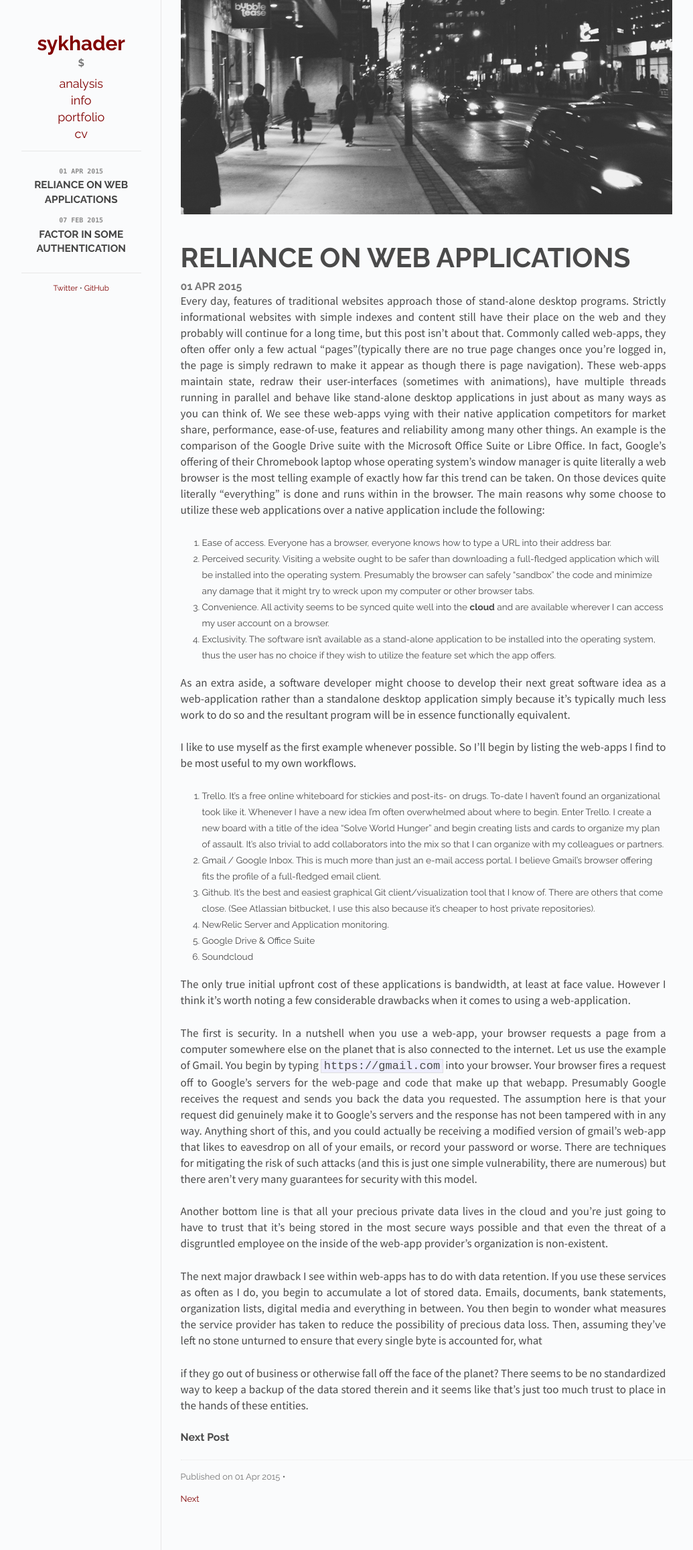
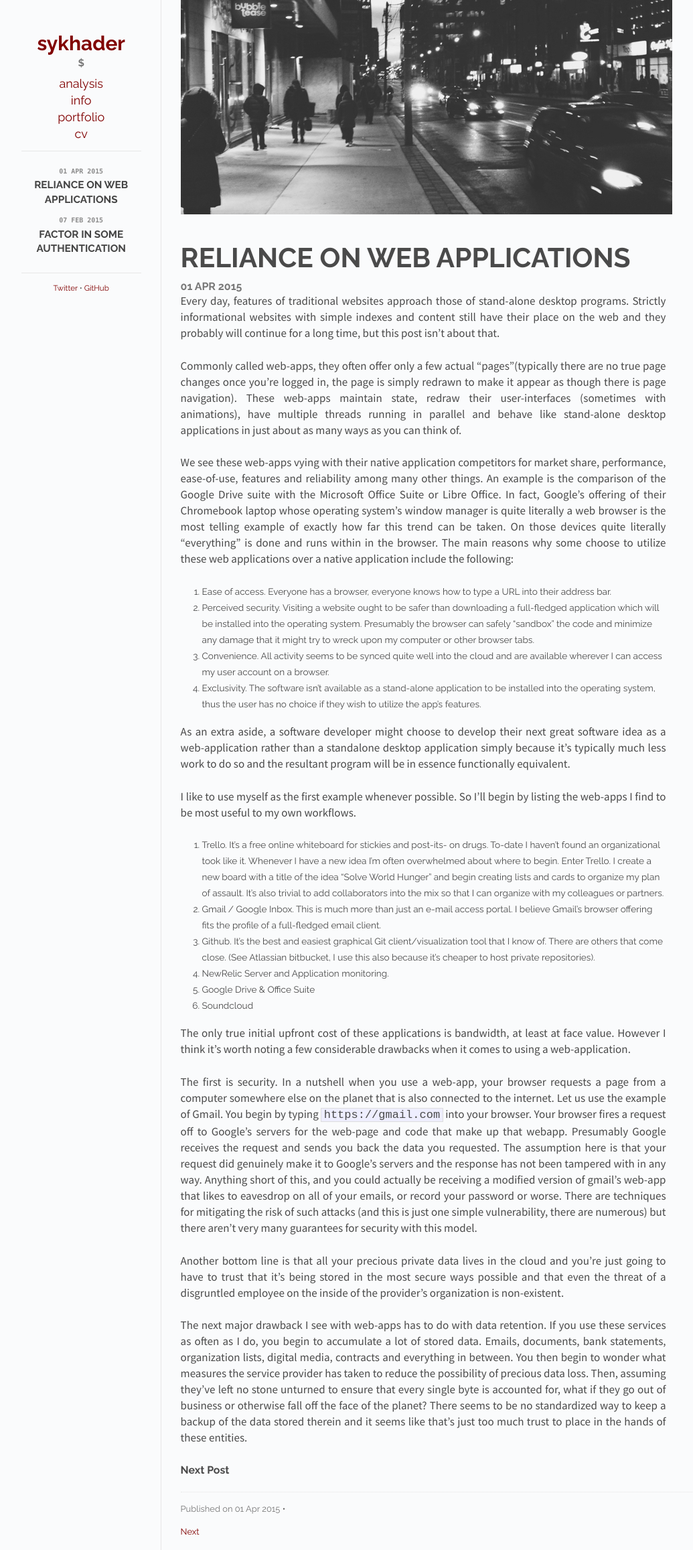
Before and after one commit to sorter/sorter, a Jekyll site: the page built from _posts/2015-04-01-reliance-on-webapps.md, in a window 1280 px wide. Shown: the whole page at 67% size, without its empty margins (118-1153 px from the left). Built offline with Jekyll 4.4.1, drawn with Linux system fonts in a browser that asks for light colours; Markdown is read by kramdown in place of the engine named in the settings.

Commit message:
Update 2015-04-01-reliance-on-webapps.md

```diff
--- a/_posts/2015-04-01-reliance-on-webapps.md
+++ b/_posts/2015-04-01-reliance-on-webapps.md
@@ -9,14 +9,18 @@ Every day, features of traditional websites approach
 those of stand-alone desktop programs. Strictly informational websites
 with simple indexes and content still have their place on the web and
 they probably will continue for a long time, but this post isn't about
-that. Commonly called web-apps, they often offer only a few actual
+that.
+
+Commonly called web-apps, they often offer only a few actual
 "pages"(typically there are no true page changes once you're logged in,
 the page is simply redrawn to make it appear as though there is page
 navigation). These web-apps maintain state, redraw their user-interfaces
 (sometimes with
 animations), have multiple threads running in parallel and behave like
 stand-alone desktop applications in just about as many ways as you can
-think of. We see these web-apps vying with their native application
+think of.
+
+We see these web-apps vying with their native application
 competitors for market share, performance, ease-of-use, features and
 reliability among many other things. An example is the comparison of the
 Google Drive suite with the Microsoft Office Suite or Libre Office. In
@@ -35,11 +39,11 @@ operating system. Presumably the browser can safely "sandbox" the code
 and minimize any damage that it might try to wreck upon my computer or
 other browser tabs.
 3. Convenience. All activity seems to be synced quite well into the
-**cloud** and are available wherever I can access my user account on a
+cloud and are available wherever I can access my user account on a
 browser.
 4. Exclusivity. The software isn't available as a stand-alone
 application to be installed into the operating system, thus the user has
-no choice if they wish to utilize the feature set which the app offers.
+no choice if they wish to utilize the app's features.
 
 As an extra aside, a software developer might choose to develop their
 next great software idea as a web-application rather than a standalone
@@ -91,17 +95,16 @@ this model.
 Another bottom line is that all your precious private data lives in the
 cloud and you're just going to have to trust that it's being stored in
 the most secure ways possible and that even the threat of a disgruntled
-employee on the inside of the web-app provider's organization is
+employee on the inside of the provider's organization is
 non-existent.
 
-The next major drawback I see within web-apps has to do with data
+The next major drawback I see with web-apps has to do with data
 retention. If you use these services as often as I do, you begin to
 accumulate a lot of stored data. Emails, documents, bank statements,
-organization lists, digital media and everything in between. You then
+organization lists, digital media, contracts and everything in between. You then
 begin to wonder what measures the service provider has taken to reduce
 the possibility of precious data loss. Then, assuming they've left no
 stone unturned to ensure that every single byte is accounted for, what
-
 if they go out of business or otherwise fall off the face of the planet?
 There seems to be no standardized way to keep a backup of the data
 stored therein and it seems like that's just too much trust to place in
```
